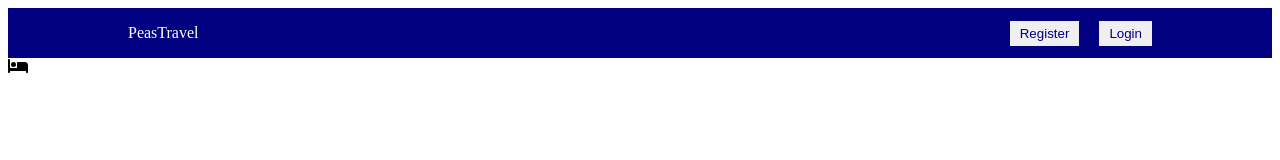
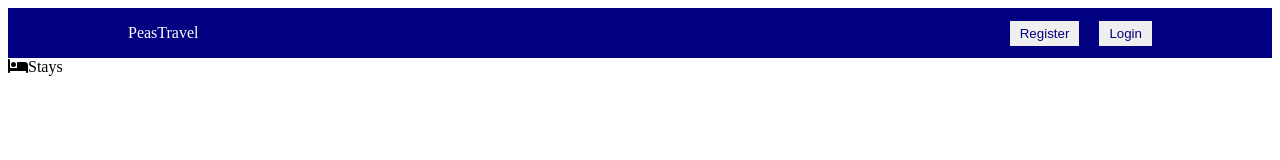
Before and after one commit to CupofCoding/react-reserve, a React (Create React App) app: page / in a window 1280 px wide. Shown: the top 160 px of the page. Built offline with nearby package versions, Linux system fonts and the light colour scheme.

Commit message:
added libraries for icons

```diff
--- a/src/components/header/Header.jsx
+++ b/src/components/header/Header.jsx
@@ -8,6 +8,7 @@ const Header = () => {
         <div className="headerList">
             <div className="headerListItem">
                 <FontAwesomeIcon icon={faBed} />
+                <span>Stays</span>
             </div>
         </div>
     </div>
```
